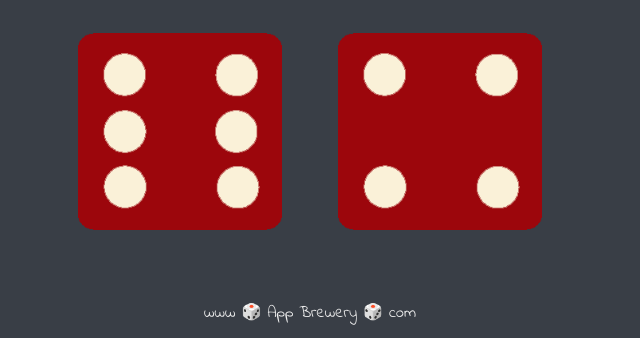
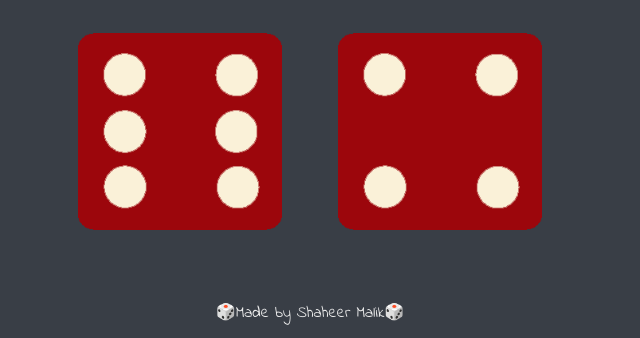
Before and after one commit to Shery200198/Dice-Game, a plain HTML site: page index.html in a window 1280 px wide. Shown: the part 462-800 px from the top of the page, without its empty margins (330-970 px from the left). Drawn offline with Linux system fonts and the light colour scheme.

Commit message:
Update index.html

```diff
--- a/index.html
+++ b/index.html
@@ -27,5 +27,5 @@
     <script src="index.js"></script>
   </body>
 
-  <footer>www 🎲 App Brewery 🎲 com</footer>
+  <footer>🎲Made by Shaheer Malik🎲</footer>
 </html>
```
